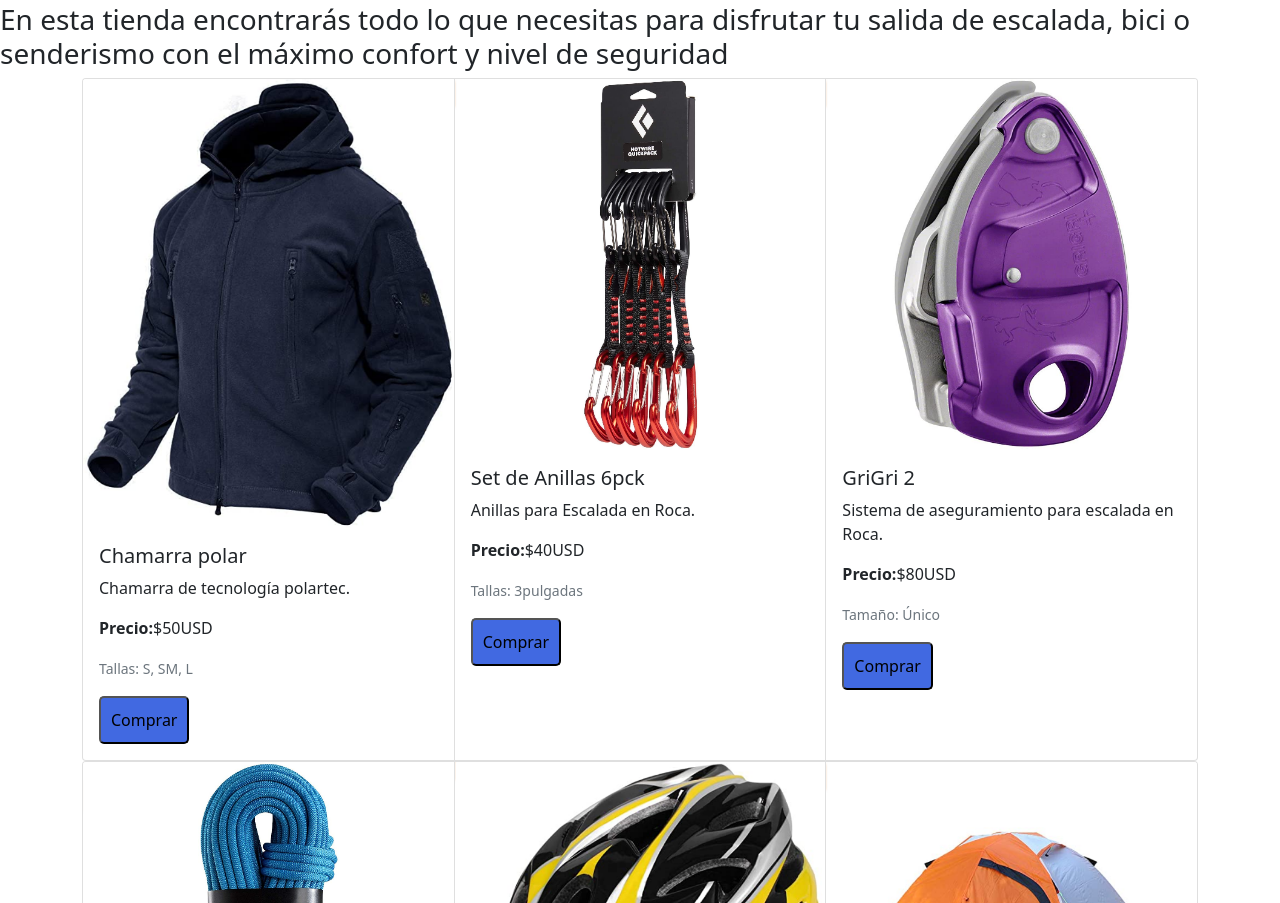
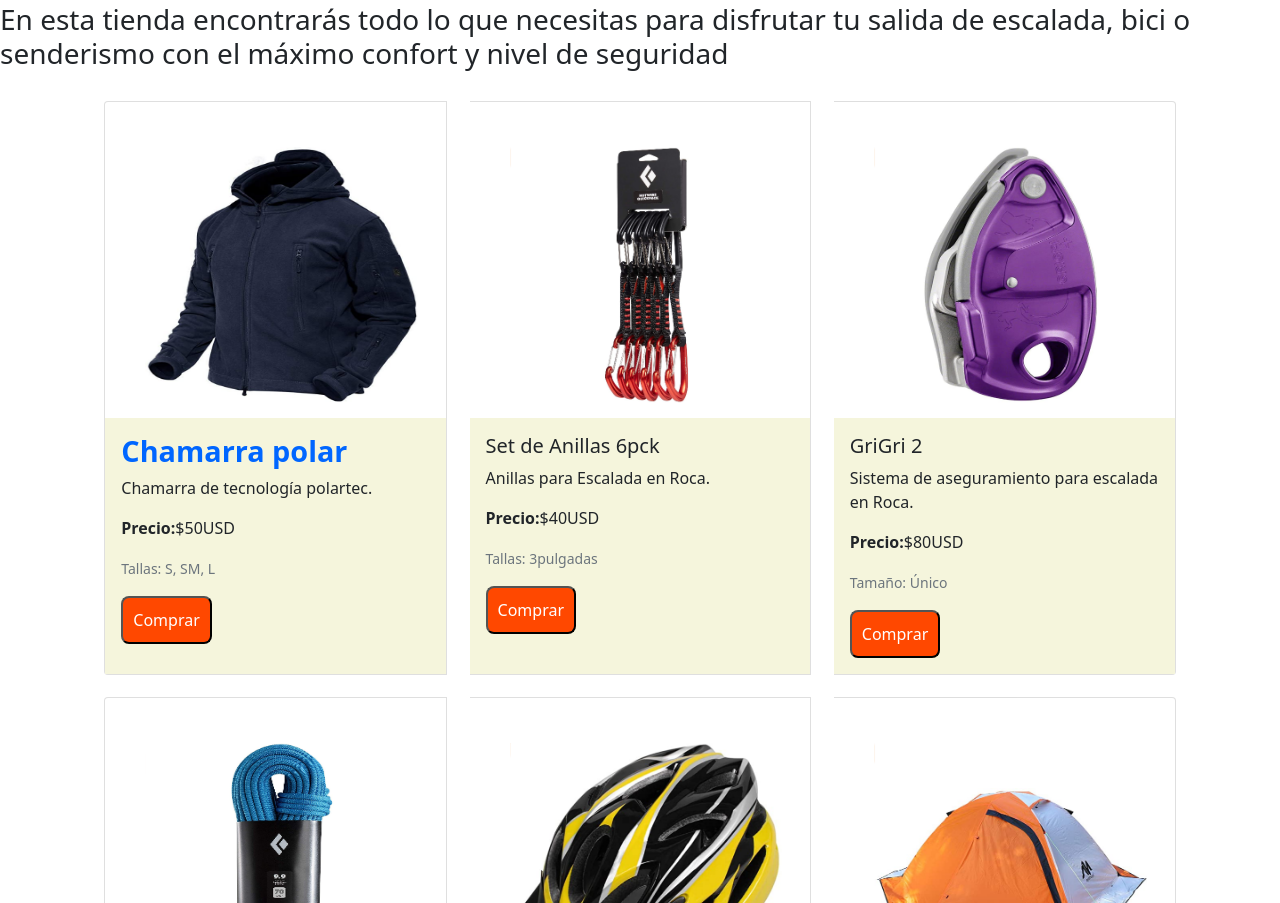
Before and after one commit to gabytururu/DW_RumboNat_EntregaFinal, a website: page merch.html in a window 1280 px wide. Shown: the part 109-1012 px from the top of the page. Drawn offline with Linux system fonts and the light colour scheme; a web font is replaced by a local one.

Commit message:
Tienda - reacomodo cards y transiciones

```diff
--- a/merch.html
+++ b/merch.html
@@ -47,11 +47,11 @@
 
     <div class="container">
         <div class="row" id="contenedor-productos">
-            <div class="card-group">
+            <div class="col card-group">
                 <div class="card">
-                    <img src="imagenes/tienda/polar.png" class="card-img-top" alt="Chamarra Polar">
+                    <img src="imagenes/tienda/polar.png" class="prod1 card-img-top" alt="Chamarra Polar">
                     <div class="card-body">
-                        <h5 class="card-title">Chamarra polar</h5>
+                        <h5 class="card-title titulo">Chamarra polar</h5>
                         <p class="card-text">Chamarra de tecnología polartec.</p>
                         <p class="card-text"><strong>Precio:</strong>$50USD</p>
                         <p class="card-text"><small class="text-muted">Tallas: S, SM, L</small></p>
@@ -59,7 +59,7 @@
                     </div>
                 </div>
                 <div class="card">
-                    <img src="imagenes/tienda/anillas.png" class="card-img-top" alt="Anillas de Escalada">
+                    <img src="imagenes/tienda/anillas.png" class="prod2 card-img-top" alt="Anillas de Escalada">
                     <div class="card-body">
                         <h5 class="card-title">Set de Anillas 6pck</h5>
                         <p class="card-text">Anillas para Escalada en Roca.</p>
@@ -69,7 +69,7 @@
                     </div>
                 </div>
                 <div class="card">
-                    <img src="imagenes/tienda/grigri.png" class="card-img-top" alt="GriGri 2">
+                    <img src="imagenes/tienda/grigri.png" class="prod3 card-img-top" alt="GriGri 2">
                     <div class="card-body">
                         <h5 class="card-title">GriGri 2</h5>
                         <p class="card-text">Sistema de aseguramiento para escalada en Roca.</p>
@@ -83,7 +83,7 @@
         <div class="row" id="contenedor-productos">
             <div class="card-group">
                 <div class="card">
-                    <img src="imagenes/tienda/cuerda.png" class="card-img-top" alt="cuerda dinámica">
+                    <img src="imagenes/tienda/cuerda.png" class="prod4 card-img-top" alt="cuerda dinámica">
                     <div class="card-body">
                         <h5 class="card-title">Cuerda Dinámica</h5>
                         <p class="card-text">Cuerda dinámica para escalada en roca</p>
@@ -93,7 +93,7 @@
                         </div>
                     </div>
                 <div class="card">
-                    <img src="imagenes/tienda/casco.png" class="card-img-top" alt="Casco bici de montaña">
+                    <img src="imagenes/tienda/casco.png" class="prod5 card-img-top" alt="Casco bici de montaña">
                     <div class="card-body">
                         <h5 class="card-title">Casco para bici de montaña</h5>
                         <p class="card-text">Casco protector para bici de montaña</p>
@@ -103,7 +103,7 @@
                     </div>
                 </div>
                 <div class="card">
-                    <img src="imagenes/tienda/casaCampana.png" class="card-img-top" alt="casa de acampado">
+                    <img src="imagenes/tienda/casaCampana.png" class="prod6 card-img-top" alt="casa de acampado">
                     <div class="card-body">
                         <h5 class="card-title">Casa de Acampado</h5>
                         <p class="card-text">Casa de acampado de 3 estaciones</p>
@@ -117,7 +117,7 @@
         <div class="row" id="contenedor-productos">
             <div class="card-group">
                 <div class="card">
-                    <img src="imagenes/tienda/harnes.png" class="card-img-top" alt="harnés">
+                    <img src="imagenes/tienda/harnes.png" class="prod7 card-img-top" alt="harnés">
                     <div class="card-body">
                         <h5 class="card-title">Harnés de Escalada</h5>
                         <p class="card-text">Harnés de escalada en roca</p>
@@ -127,7 +127,7 @@
                     </div>
                 </div>
                 <div class="card">
-                    <img src="imagenes/tienda/headlamp.png" class="card-img-top" alt="lámpara nocturna">
+                    <img src="imagenes/tienda/headlamp.png" class="prod8 card-img-top" alt="lámpara nocturna">
                     <div class="card-body">
                         <h5 class="card-title">Lámpara de visión nocturna</h5>
                         <p class="card-text">Lámpara de leds para visión nocturna, headportable</p>
@@ -137,7 +137,7 @@
                     </div>
                 </div>
                 <div class="card">
-                    <img src="imagenes/tienda/merrell.png" class="card-img-top" alt="guía escalada">
+                    <img src="imagenes/tienda/merrell.png" class="prod9 card-img-top" alt="guía escalada">
                     <div class="card-body">
                         <h5 class="card-title">Guía Escalada</h5>
                         <p class="card-text">Guía de escalada, 15 zonas, 800rutas del centro del país</p>
--- a/scss/_merch.scss
+++ b/scss/_merch.scss
@@ -6,8 +6,80 @@
 
 // Elaborado con Bootstrap
 
-.boton{
-    background-color: $button-royalB;
-    border-radius: 5px;
+.card {
+    margin: 2%;
+    // border: solid 2px grey;
+
+}
+
+
+@mixin imagenProd($translateX, $translateY) {
+    height: 20vw;
+    width:80%;
+    margin:45px 30px 15px 40px;
+    border-radius: 10px;
+    // border: solid 2px black;
+
+    &:hover {
+        transform: scale(2.5);
+        translate: $translateX $translateY;
+        transition: 2s;
+        z-index: 9999
+    }
+}
+
+.prod1 {
+    @include imagenProd(105%, 0%)
+}
+
+.prod2{
+    @include imagenProd(0, -95%)
+}
+.prod3{
+    @include imagenProd(0, -95%)
+}
+.prod4{
+    @include imagenProd(0, -95%)
+}
+.prod5{
+    @include imagenProd(0, -95%)
+}
+.prod6{
+    @include imagenProd(0, -95%)
+}
+.prod7{
+    @include imagenProd(0, -95%)
+}
+.prod8{
+    @include imagenProd(0, -95%)
+}
+.prod9{
+    @include imagenProd(0, -95%)
+}
+.prod10{
+    @include imagenProd(0, -95%)
+}
+.prod11{
+    @include imagenProd(0, -95%)
+}
+
+.card-body {
+    background-color: beige;
+}
+
+
+
+.titulo{
+        color: rgb(0, 102, 255);
+        font-weight: 600;
+        font-style: $font-titulos-cursiva;
+        font-size: 1.8em
+
+    }
+
+.boton {
+    background-color:rgb(255, 72, 0);
+    border-radius: 8px;
     padding: 10px;
+    color: white
 }
```
Also changed, not shown: notes.txt (+6 -1 lines), css/style.css, 1 other file.
